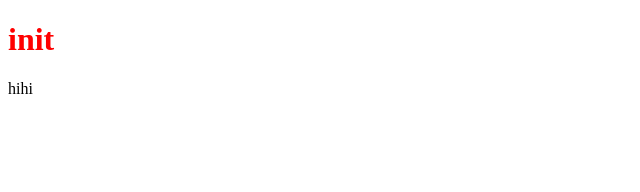
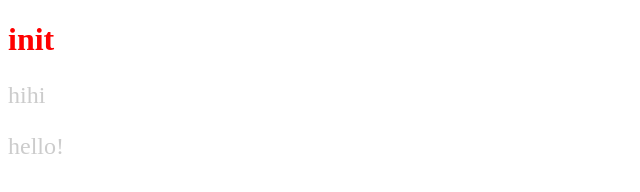
Before and after one commit to Butters0418/gittest0326, a plain HTML site: page index.html in a window 1280 px wide. Shown: the full height of the page, 0-640 px from the left. Drawn offline with Linux system fonts and the light colour scheme.

Commit message:
修改 js concole，新增 p 段茖

```diff
--- a/css/all.css
+++ b/css/all.css
@@ -1,3 +1,8 @@
 h1 {
   color: red;
 }
+
+p {
+  color: #ccc;
+  font-size: 1.5rem;
+}
--- a/index.html
+++ b/index.html
@@ -12,6 +12,7 @@
 <body>
   <h1>init</h1>
   <p>hihi</p>
+  <p>hello!</p>
 </body>
 
 </html>
--- a/js/all.js
+++ b/js/all.js
@@ -1 +1 @@
-console.log('hi');
+console.log('hello!');
```
